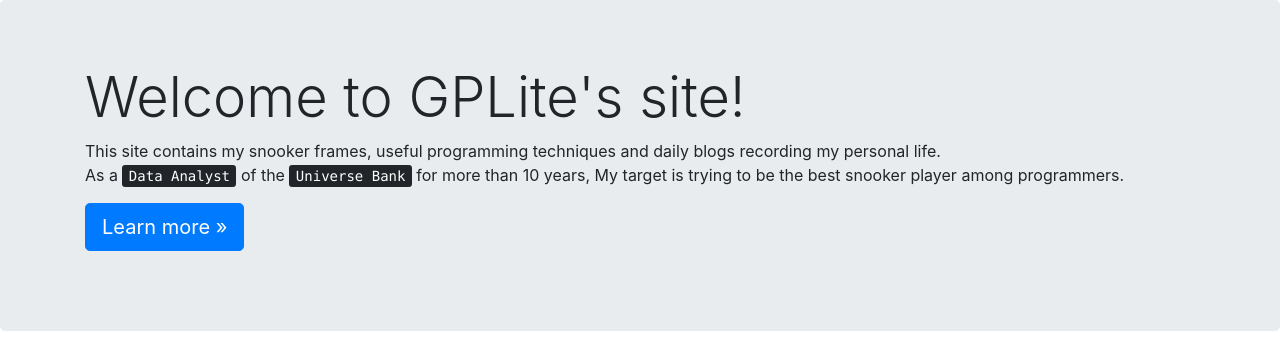
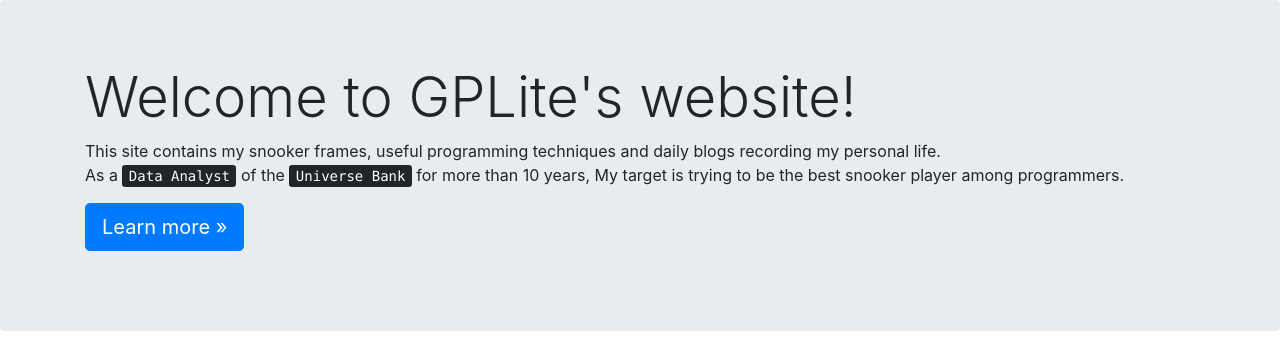
Before and after one commit to pig0301/gplitesite, a Django app: page / in a window 1280 px wide. Shown: the part 56-418 px from the top of the page. Run offline with Django 3.2, Linux system fonts and the light colour scheme; some libraries are stand-ins or nearby versions.

Commit message:
site -> website

```diff
--- a/htmlfiles/templates/index.html
+++ b/htmlfiles/templates/index.html
@@ -10,7 +10,7 @@
 {% block body_content %}
     <div class="jumbotron">
         <div class="container">
-            <h1 class="display-4">Welcome to GPLite's site!</h1>
+            <h1 class="display-4">Welcome to GPLite's website!</h1>
             <p>
                 This site contains my snooker frames, useful programming techniques and daily blogs recording my personal life.<br />
                 As a <kbd>Data Analyst</kbd> of the <kbd>Universe Bank</kbd> for more than 10 years, My target is trying to be the best snooker player among programmers.
```
